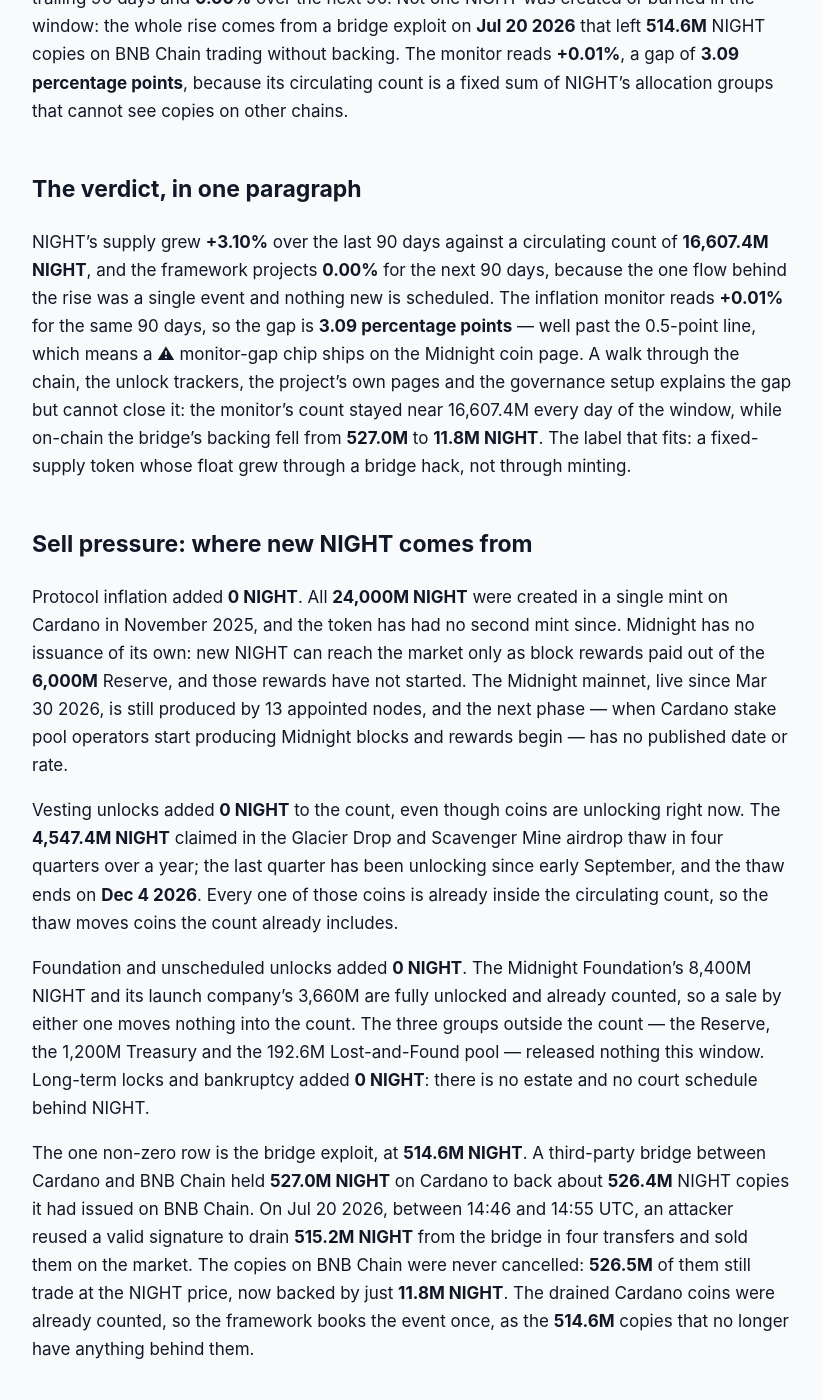
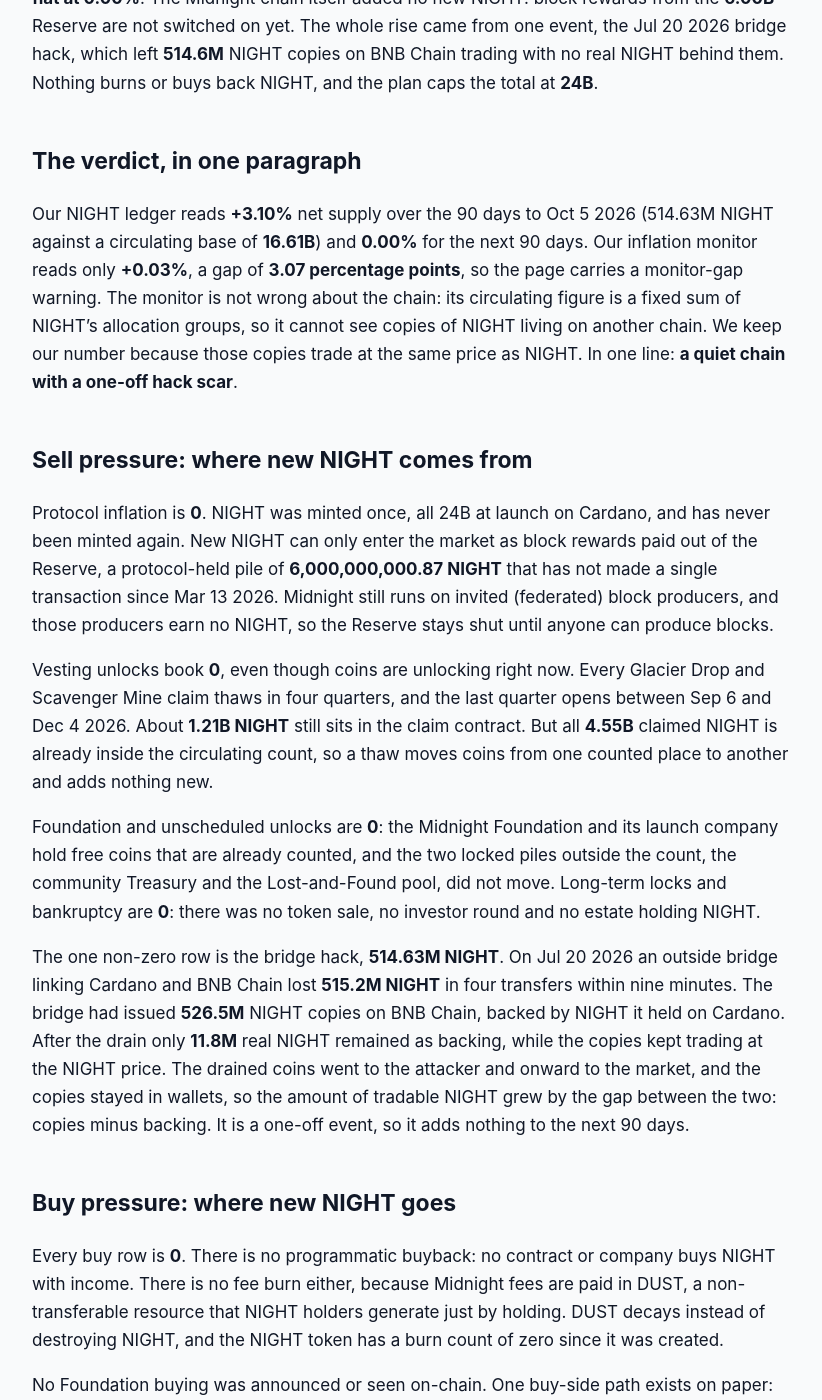
Before and after one commit to jeevansongmy-spec/mrnasdog-articles, a Jekyll site: the page built from crypto/night-pressure-framework.md, in a window 1280 px wide and 1400 px high, scrolled down 258 px. Shown: the whole window, without its empty margins (228-1050 px from the left). Built offline with Jekyll 4.4.1, drawn with Linux system fonts in a browser that asks for light colours; some of the changed text lies outside the part shown.

Commit message:
publish: crypto/night-pressure-framework

```diff
--- a/crypto/night-pressure-framework.md
+++ b/crypto/night-pressure-framework.md
@@ -1,6 +1,6 @@
 ---
-title:         "NIGHT Inflation Analysis · September 2026 · Supply was growing · trend cooling"
-description:   "Supply was growing, trend cooling: NIGHT reads +3.10% over 90 days after a Jul 20 2026 bridge hack left 514.6M copies unbacked; 0.00% next. No mint, no burn."
+title:         "NIGHT Inflation Analysis · October 2026 · Supply was growing · trend cooling"
+description:   "Supply was growing, trend cooling: NIGHT reads +3.10% over 90 days, all from a Jul 20 2026 bridge hack that left 514.6M copies unbacked; 0.00% next. No burn."
 canonical_url: "https://mrnasdog.com/research/night/inflation"
 tags:          ["crypto", "night", "midnight", "cardano"]
 published:     true
@@ -8,50 +8,58 @@ published:     true
 
 *Originally published at [https://mrnasdog.com/research/night/inflation](https://mrnasdog.com/research/night/inflation)*
 
-# NIGHT Inflation Analysis · September 2026 · Supply was growing · trend cooling
+# NIGHT Inflation Analysis · October 2026 · Supply was growing · trend cooling
 
-The MrNasdog Pressure Framework reads Midnight's NIGHT token at **+3.10% net** over the trailing 90 days and **0.00%** over the next 90. Not one NIGHT was created or burned in the window: the whole rise comes from a bridge exploit on **Jul 20 2026** that left **514.6M** NIGHT copies on BNB Chain trading without backing. The monitor reads **+0.01%**, a gap of **3.09 percentage points**, because its circulating count is a fixed sum of NIGHT's allocation groups that cannot see copies on other chains.
+**Midnight (NIGHT)** supply grew about **+3.10%** in the last 90 days, and the next 90 days look **flat at 0.00%**. The Midnight chain itself added no new NIGHT: block rewards from the **6.00B** Reserve are not switched on yet. The whole rise came from one event, the Jul 20 2026 bridge hack, which left **514.6M** NIGHT copies on BNB Chain trading with no real NIGHT behind them. Nothing burns or buys back NIGHT, and the plan caps the total at **24B**.
 
 ## The verdict, in one paragraph
 
-NIGHT's supply grew **+3.10%** over the last 90 days against a circulating count of **16,607.4M NIGHT**, and the framework projects **0.00%** for the next 90 days, because the one flow behind the rise was a single event and nothing new is scheduled. The inflation monitor reads **+0.01%** for the same 90 days, so the gap is **3.09 percentage points** — well past the 0.5-point line, which means a ⚠ monitor-gap chip ships on the Midnight coin page. A walk through the chain, the unlock trackers, the project's own pages and the governance setup explains the gap but cannot close it: the monitor's count stayed near 16,607.4M every day of the window, while on-chain the bridge's backing fell from **527.0M** to **11.8M NIGHT**. The label that fits: a fixed-supply token whose float grew through a bridge hack, not through minting.
+Our NIGHT ledger reads **+3.10%** net supply over the 90 days to Oct 5 2026 (514.63M NIGHT against a circulating base of **16.61B**) and **0.00%** for the next 90 days. Our inflation monitor reads only **+0.03%**, a gap of **3.07 percentage points**, so the page carries a monitor-gap warning. The monitor is not wrong about the chain: its circulating figure is a fixed sum of NIGHT's allocation groups, so it cannot see copies of NIGHT living on another chain. We keep our number because those copies trade at the same price as NIGHT. In one line: **a quiet chain with a one-off hack scar**.
 
 ## Sell pressure: where new NIGHT comes from
 
-Protocol inflation added **0 NIGHT**. All **24,000M NIGHT** were created in a single mint on Cardano in November 2025, and the token has had no second mint since. Midnight has no issuance of its own: new NIGHT can reach the market only as block rewards paid out of the **6,000M** Reserve, and those rewards have not started. The Midnight mainnet, live since Mar 30 2026, is still produced by 13 appointed nodes, and the next phase — when Cardano stake pool operators start producing Midnight blocks and rewards begin — has no published date or rate.
+Protocol inflation is **0**. NIGHT was minted once, all 24B at launch on Cardano, and has never been minted again. New NIGHT can only enter the market as block rewards paid out of the Reserve, a protocol-held pile of **6,000,000,000.87 NIGHT** that has not made a single transaction since Mar 13 2026. Midnight still runs on invited (federated) block producers, and those producers earn no NIGHT, so the Reserve stays shut until anyone can produce blocks.
 
-Vesting unlocks added **0 NIGHT** to the count, even though coins are unlocking right now. The **4,547.4M NIGHT** claimed in the Glacier Drop and Scavenger Mine airdrop thaw in four quarters over a year; the last quarter has been unlocking since early September, and the thaw ends on **Dec 4 2026**. Every one of those coins is already inside the circulating count, so the thaw moves coins the count already includes.
+Vesting unlocks book **0**, even though coins are unlocking right now. Every Glacier Drop and Scavenger Mine claim thaws in four quarters, and the last quarter opens between Sep 6 and Dec 4 2026. About **1.21B NIGHT** still sits in the claim contract. But all **4.55B** claimed NIGHT is already inside the circulating count, so a thaw moves coins from one counted place to another and adds nothing new.
 
-Foundation and unscheduled unlocks added **0 NIGHT**. The Midnight Foundation's 8,400M NIGHT and its launch company's 3,660M are fully unlocked and already counted, so a sale by either one moves nothing into the count. The three groups outside the count — the Reserve, the 1,200M Treasury and the 192.6M Lost-and-Found pool — released nothing this window. Long-term locks and bankruptcy added **0 NIGHT**: there is no estate and no court schedule behind NIGHT.
+Foundation and unscheduled unlocks are **0**: the Midnight Foundation and its launch company hold free coins that are already counted, and the two locked piles outside the count, the community Treasury and the Lost-and-Found pool, did not move. Long-term locks and bankruptcy are **0**: there was no token sale, no investor round and no estate holding NIGHT.
 
-The one non-zero row is the bridge exploit, at **514.6M NIGHT**. A third-party bridge between Cardano and BNB Chain held **527.0M NIGHT** on Cardano to back about **526.4M** NIGHT copies it had issued on BNB Chain. On Jul 20 2026, between 14:46 and 14:55 UTC, an attacker reused a valid signature to drain **515.2M NIGHT** from the bridge in four transfers and sold them on the market. The copies on BNB Chain were never cancelled: **526.5M** of them still trade at the NIGHT price, now backed by just **11.8M NIGHT**. The drained Cardano coins were already counted, so the framework books the event once, as the **514.6M** copies that no longer have anything behind them.
+The one non-zero row is the bridge hack, **514.63M NIGHT**. On Jul 20 2026 an outside bridge linking Cardano and BNB Chain lost **515.2M NIGHT** in four transfers within nine minutes. The bridge had issued **526.5M** NIGHT copies on BNB Chain, backed by NIGHT it held on Cardano. After the drain only **11.8M** real NIGHT remained as backing, while the copies kept trading at the NIGHT price. The drained coins went to the attacker and onward to the market, and the copies stayed in wallets, so the amount of tradable NIGHT grew by the gap between the two: copies minus backing. It is a one-off event, so it adds nothing to the next 90 days.
 
 ## Buy pressure: where new NIGHT goes
 
-The buy side is empty. The programmatic buyback is **0 NIGHT**: fees on Midnight are paid in DUST, a resource that holding NIGHT generates, so the network collects no NIGHT to buy with, and no contract or treasury buys NIGHT back. The protocol fee burn is **0 NIGHT**: DUST decays and cannot be sold, and not one NIGHT has been destroyed since the token was created.
+Every buy row is **0**. There is no programmatic buyback: no contract or company buys NIGHT with income. There is no fee burn either, because Midnight fees are paid in DUST, a non-transferable resource that NIGHT holders generate just by holding. DUST decays instead of destroying NIGHT, and the NIGHT token has a burn count of zero since it was created.
 
-The Foundation buy is **0 NIGHT**: neither the Foundation, the launch company nor the bridge operator bought NIGHT this window, and no plan to restore the bridge's missing backing had been carried out by Sep 29 2026. The new long-term lock is **0 NIGHT**: generating DUST does not lock NIGHT, the coins stay spendable in the owner's wallet, and there is no staking lock yet.
+No Foundation buying was announced or seen on-chain. One buy-side path exists on paper: the launch company's unused NIGHT is meant to return to the Reserve, which would take it out of circulation, but no date is set and the Reserve has not grown. There is also no new long-term lock, since holding NIGHT is enough to make DUST and no staking lock exists yet.
 
 ## Foundation and overhang
 
-The largest overhang inside the float is the Midnight Foundation's **8,400M NIGHT** plus the **3,660M NIGHT** held by Midnight TGE, the Foundation's launch company — together **50.25%** of all NIGHT, unlocked since Dec 10 2025. The launch company's share is meant for exchange liquidity, and whatever it does not use is to go back to the Reserve one day, which would take coins out of the float. These wallets are re-read from the chain at every check.
+Midnight's supply sits in six groups. Inside the circulating count: the **Midnight Foundation** with **8.40B NIGHT**, the launch company (Midnight TGE) with **3.66B**, and the **4.55B** claimed by the community. The largest single wallet seen holds about **2.48B**. These coins are free to move, and any sale stays inside the counted float.
 
-Outside the float sit three pools. The **6,000M NIGHT** Reserve pays block rewards and nothing else; the protocol pays out a fixed share of what remains with each block, so rewards start highest and shrink over time. The **1,200M NIGHT** Treasury stays locked until on-chain voting is live. The **192.6M NIGHT** Lost-and-Found pool is for airdrop-eligible holders who missed their claim, with four years to claim once the phase is open. Finally, **514.6M** unbacked bridged copies remain in the market, and **11.8M NIGHT** still sits in the suspended bridge. If any of these balances falls between our checks, the outflow enters the sell side of the ledger at the next check.
+Outside the count, and tracked on-chain every rebuild: the **Reserve, 6.00B**, for future block rewards; the **Treasury, 1.20B**, locked until on-chain voting exists; and the **Lost-and-Found pool, 192.6M**, for people who missed the airdrop, with a four-year claim window once it opens. These three add up exactly to the 7.39B that is not counted as circulating. We also watch the bridge: its remaining 11.8M backing and the 526.5M copies. If any of these balances falls between our checks, the outflow enters the sell side at the next rebuild.
 
 ## How NIGHT compares to other privacy chains
 
-Zcash and Monero, the two older privacy coins, pay miners in new coins every block: Zcash on a halving schedule toward a 21M cap, Monero with a small permanent tail emission. Midnight works the other way round. All 24,000M NIGHT already exist, and the only road for new coins into the market is a finite Reserve that pays a shrinking share per block. There is no fee burn on any of the three, but Midnight's fees are paid in DUST rather than the coin itself, so NIGHT is not even spent by using the network.
+**Zcash (ZEC)** and **Monero (XMR)** pay miners in brand-new coins with every block: Zcash on a halving schedule toward a 21M cap, Monero with a small tail emission that never stops. NIGHT works differently. Its whole supply already exists, and future rewards come out of a fixed Reserve rather than fresh minting. Today that Reserve is closed, so NIGHT has less protocol inflation than either privacy coin.
 
-The comparison that matters more for NIGHT is custody. Half of all NIGHT sits with the Foundation and its launch company, fully unlocked, while a mined coin like Zcash spreads new supply across many miners. And NIGHT's 3.10% rise shows a risk that pure mining coins do not face in the same way: a token copied onto other chains through third-party bridges can grow its tradable supply without a single mint, and a count built from allocation groups will not see it.
+The closest match is **Cardano (ADA)**, which also pays rewards as a share of a shrinking reserve. Midnight copies that idea: each block will release a fixed share of what is left in the Reserve, so rewards shrink every block and the pile lasts a very long time. Fees work differently too: Ethereum burns part of each fee, while Midnight fees are paid in DUST, so neither a burn nor fee buying ever reaches NIGHT.
 
-Among Cardano-linked assets, NIGHT is closer to a partner-chain governance token than to ADA itself: ADA pays staking rewards from its own reserve, while NIGHT's reserve has not yet started paying anyone.
+The real difference is custody. Most of NIGHT's float sits with two Midnight entities and a large free airdrop, not with miners, and the biggest one-quarter supply jump came from a third-party bridge rather than the protocol. For NIGHT, bridge risk and Foundation selling matter more than the emission schedule.
 
 ## What to watch in the next 90 days
 
-First, the start of block rewards: when Cardano stake pool operators begin producing Midnight blocks, NIGHT starts moving out of the 6,000M Reserve, and the framework will book it as protocol inflation; no date has been set. Second, the end of the airdrop thaw on **Dec 4 2026**, followed by a 90-day grace period; it adds nothing to the count, but it is the last scheduled unlock. Third, any restoration of the bridge: if the operator buys or recovers NIGHT to back the 514.6M orphaned copies, or cancels copies, that would book on the buy side. Fourth, the opening of the Lost-and-Found claims, which would release up to 192.6M NIGHT over four years. Fifth, the first moves by the launch company to send unused NIGHT back to the Reserve.
+**Block rewards switching on.** Midnight plans to bring in Cardano stake pool operators as block producers in the Mōhalu phase, set for Q4 2026 with no date. The paper sets the first-year pace at about 3.14% of circulating supply a year, which would be roughly **130M NIGHT per 90 days** leaving the Reserve.
+
+**Dec 4 2026, the last airdrop thaw.** The final quarter of claims finishes unlocking, followed by a 90-day grace period to redeem. It is already in the count, so it does not change our number, but it can bring selling.
+
+**Lost-and-Found opening.** When this claim phase starts, up to **192.6M NIGHT** can enter circulation over four years, with no thaw on claimed coins.
+
+**The bridge.** If the copies on BNB Chain are re-backed or bought back, part of the 514.6M comes off the market; another drain would add to it.
 
 ## Summary
 
-Midnight's NIGHT grew **+3.10%** in tradable supply over the 90 days to Sep 29 2026 without creating a single coin: a Jul 20 2026 bridge exploit drained 515.2M NIGHT of backing and left **514.6M** copies on BNB Chain trading without it. The framework projects **0.00%** for the next 90 days, because block rewards from the 6,000M Reserve have not started and every scheduled airdrop unlock is already counted. The key risk sits in custody and in the Reserve: the Foundation and its launch company hold 50.25% of all NIGHT, and the reward stream will begin once outside operators join. The ceiling is 24,000M NIGHT on Cardano, with 7,392.6M of it still outside the circulating count.
+Midnight's NIGHT supply grew about **+3.10%** over the 90 days to Oct 5 2026, all of it from the Jul 20 2026 bridge hack that left **514.6M** NIGHT copies unbacked, and it looks flat at **0.00%** for the next 90 days. The protocol itself added nothing: all 24B NIGHT were made at launch, and block rewards from the 6.00B Reserve have not started. The key risks are the day those rewards switch on, Foundation and launch-company selling from 12.06B of free coins, and the bridge. Nothing burns or buys back NIGHT, so supply can only move up toward the planned 24B total.
 
-*MrNasdog Pressure Framework analysis of NIGHT, Metric 1 — Inflation. Data + explanation only. Not financial advice. Checked Sep 29 2026.*
+---
+
+*MrNasdog Pressure Framework analysis of NIGHT, Metric 1 — Inflation. Data + explanation only. Not financial advice. Checked Oct 5 2026.*
```
